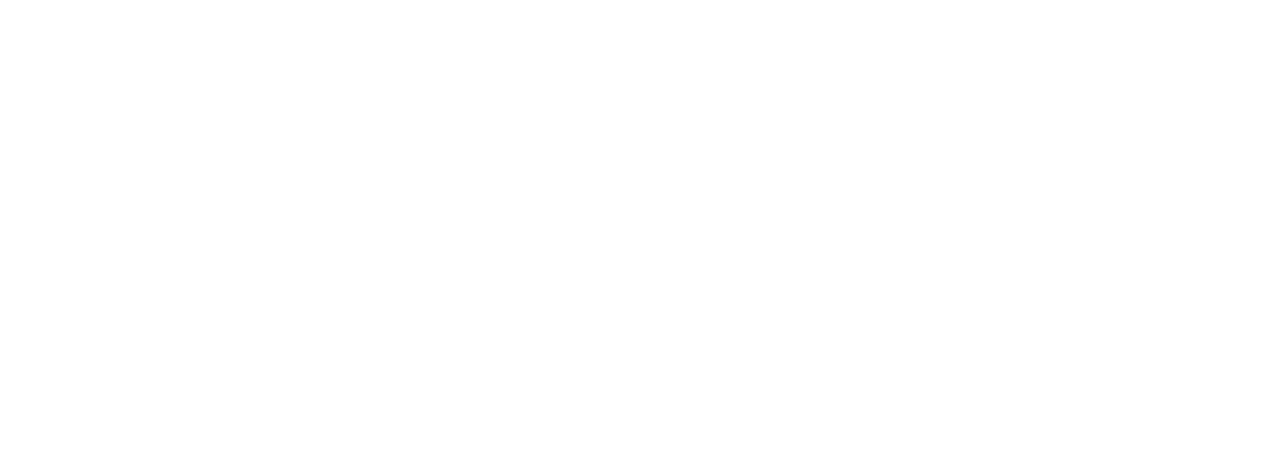
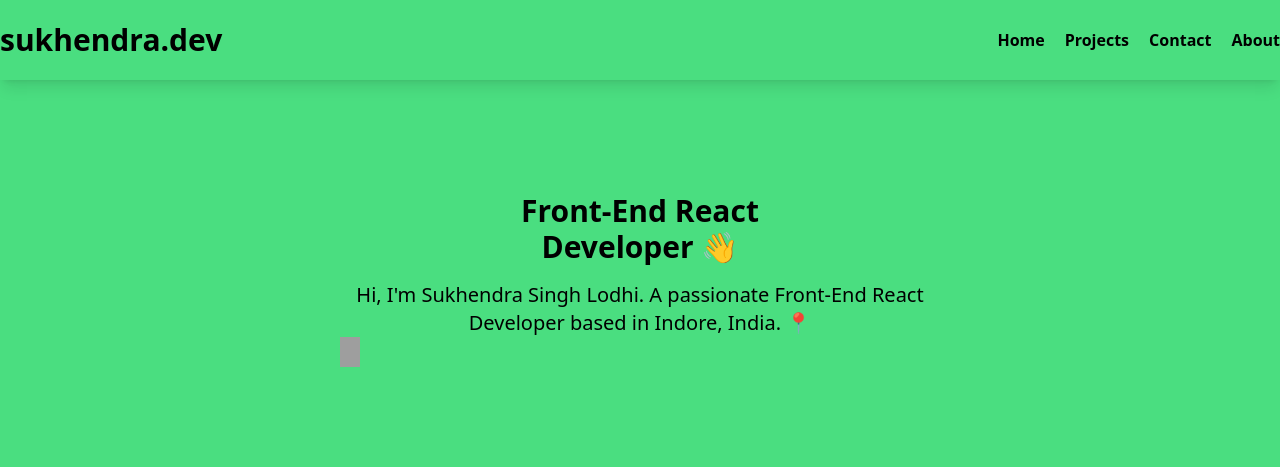
Before and after one commit to sukhendralodhi/sukhendra.dev, a plain HTML site: page index.html in a window 1280 px wide. Drawn offline with nearby package versions, Linux system fonts and the light colour scheme; grey boxes are pictures that could not be loaded.

Commit message:
navbar and main section done

```diff
--- a/index.html
+++ b/index.html
@@ -1,5 +1,6 @@
 <!DOCTYPE html>
 <html lang="en">
+
 <head>
     <meta charset="UTF-8">
     <meta http-equiv="X-UA-Compatible" content="IE=edge">
@@ -10,7 +11,41 @@
     <!-- font awesome kit -->
     <script src="https://kit.fontawesome.com/b8bae2bd97.js" crossorigin="anonymous"></script>
 </head>
-<body>
 
+<body class="sm:bg-green-400">
+    <!-- navigation bar starts here -->
+    <header class="w-full shadow-lg">
+        <nav
+            class="flex container mx-auto justify-between px-8 items-center h-20 sm:px-4 md:px-0 lg:px-0 xl:px-0 2xl:px-0">
+            <div>
+                <h3 class="text-2xl font-bold sm:text-3xl">sukhendra.dev</h3>
+            </div>
+            <div class="sm:hidden">
+                <i class="fas fa-solid fa-bars text-2xl"></i>
+            </div>
+            <div class="hidden sm:block">
+                <ul class="flex space-x-5 text-black font-bold">
+                    <li><a href="#">Home</a></li>
+                    <li><a href="#">Projects</a></li>
+                    <li><a href="#">Contact</a></li>
+                    <li><a href="#">About</a></li>
+                </ul>
+            </div>
+        </nav>
+    </header>
+    <!-- navigation bar end here -->
+    <!-- main section start here -->
+    <main class="flex justify-center items-center w-full px-4 h-96">
+        <section class="text-center">
+            <h1 class="text-3xl font-bold py-4">Front-End React <br> Developer &#128075;</h1>
+            <p class="text-xl px-4">Hi, I'm Sukhendra Singh Lodhi. A passionate Front-End React <br> Developer based in Indore, India. 📍</p>
+            <div>
+                <img class="w-5" src="https://cdn3.iconfinder.com/data/icons/picons-social/57/11-linkedin-256.png" alt="linkedin">
+                <img class="w-5" src="https://cdn3.iconfinder.com/data/icons/social-media-2253/25/Group-256.png" alt="github">
+            </div>
+        </section>
+    </main>
+    <!-- main section end here -->
 </body>
+
 </html>
```
